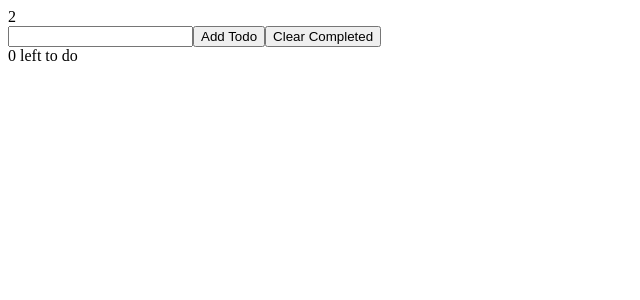
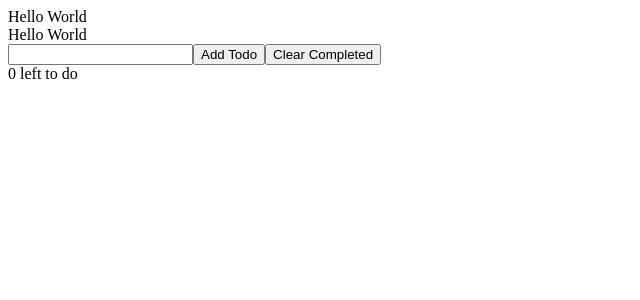
Before and after one commit to becodeorg/verou-3-react-intro-cskeith-hub, a React (Create React App) app in the folder intro-react/: page / in a window 1280 px wide. Shown: the top 300 px of the page, without its empty margins (0-640 px from the left). Built offline with nearby package versions, Linux system fonts and the light colour scheme.

Commit message:
Add .map todos

```diff
--- a/intro-react/src/Todo.js
+++ b/intro-react/src/Todo.js
@@ -0,0 +1,11 @@
+import React from 'react'
+
+function Todo() {
+  return (
+    <div>
+        Hello World
+    </div>
+  )
+}
+
+export default Todo
--- a/intro-react/src/TodoList.js
+++ b/intro-react/src/TodoList.js
@@ -1,10 +1,10 @@
 import React from 'react'
-
+import Todo from './Todo'
 function TodoList({todos}) {
   return (
-    <div>
-    {todos.length}
-    </div>
+   todos.map( todo => {
+       return <Todo todo = {todo} Todo />
+   })
   )
 }
 
```
